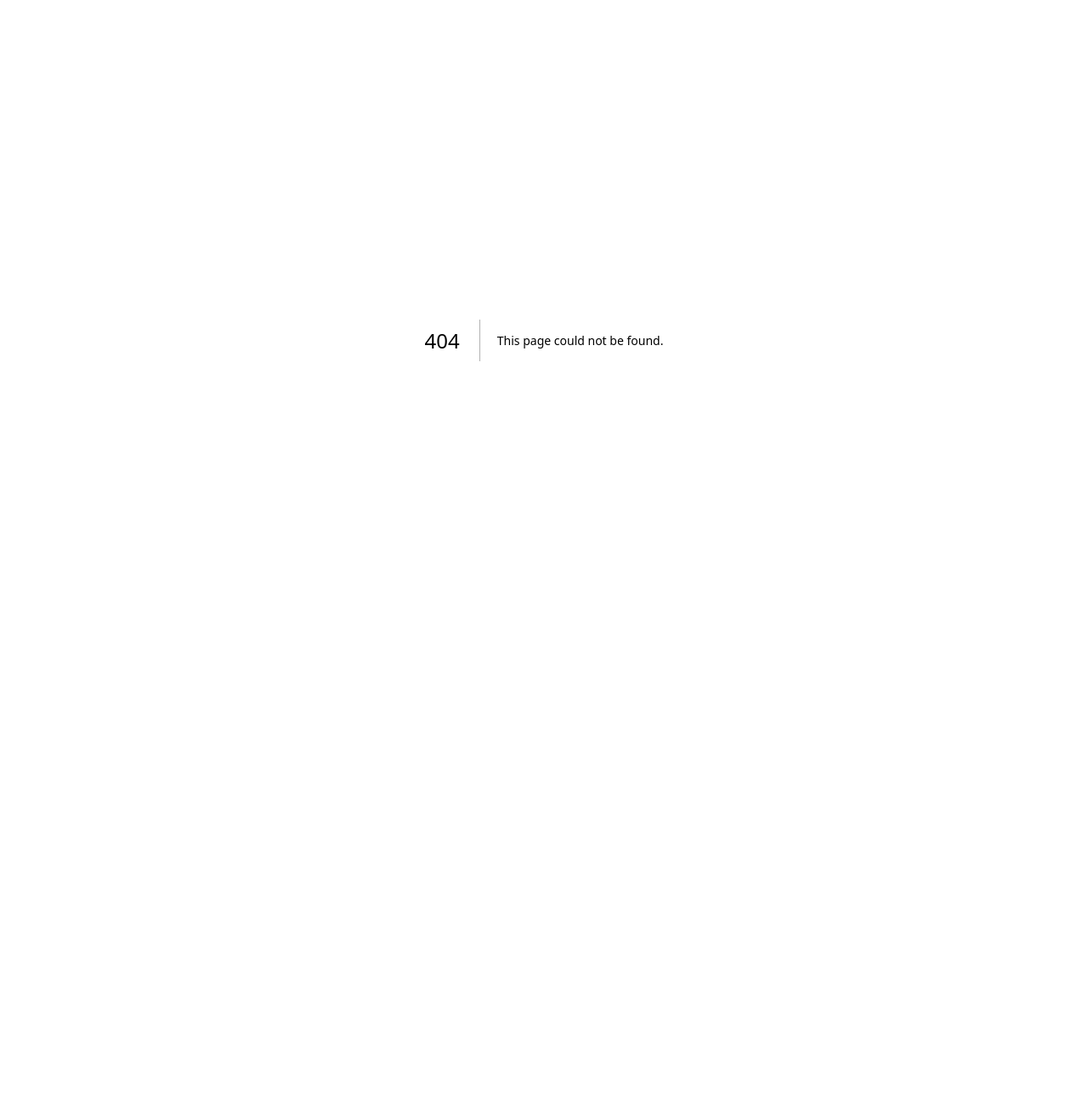
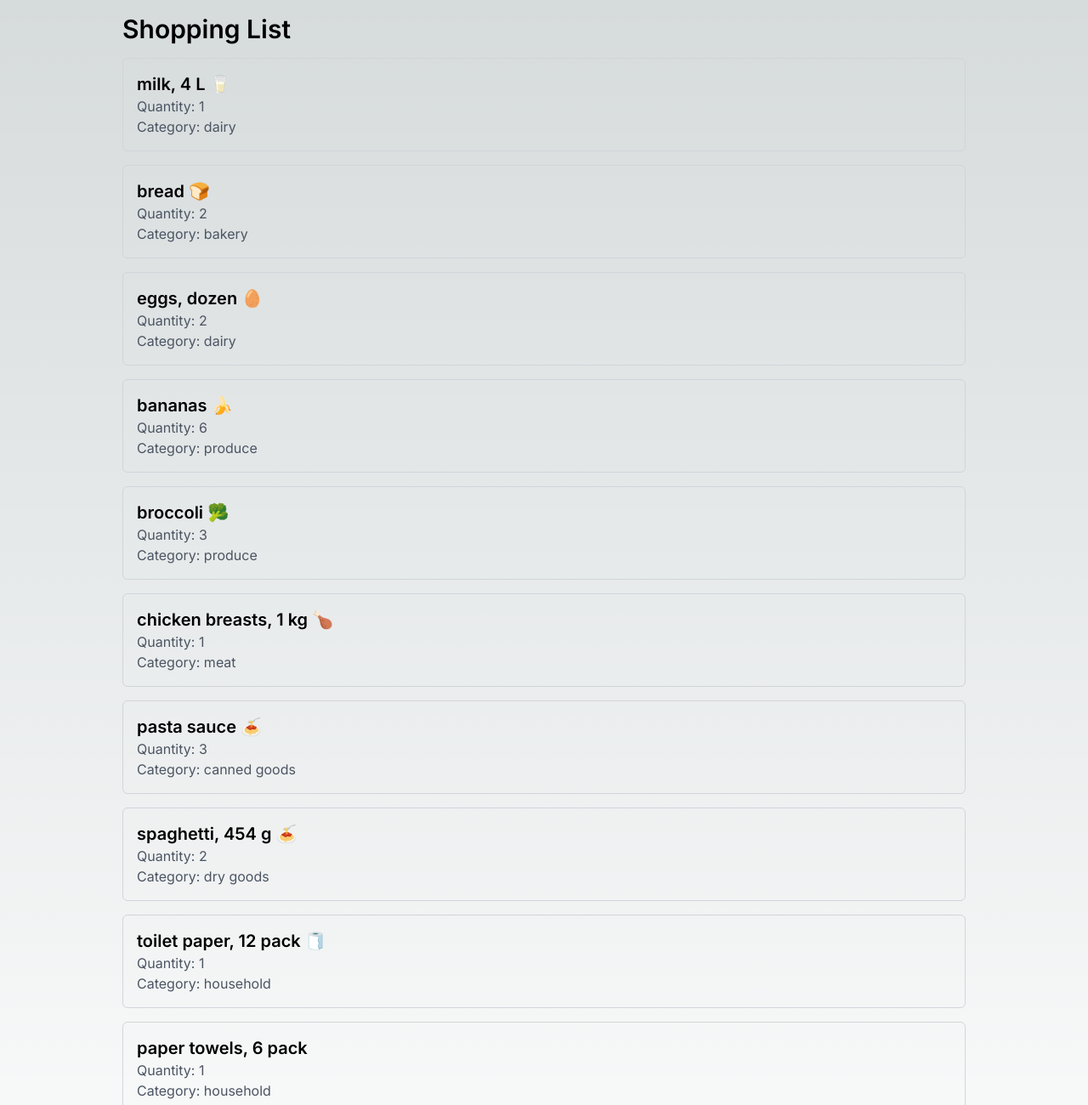
Before and after one commit to monkeyV100/cprg306-assignments, a Next.js app: page /week3 in a window 1280 px wide. Before the commit this address had no page. Shown: the top 1300 px of the page at 85% size. Before the commit the page ends 800 px from the top, so only its background shows below. Built offline with nearby package versions, Linux system fonts and the light colour scheme.

Commit message:
week3
made code required for week3 assignment

```diff
--- a/app/page.js
+++ b/app/page.js
@@ -5,8 +5,13 @@ import StudentInfo from "./studentinfo/studentinfo.jsx";
 export default function HomePage(){
   return (
     <div>
-      <StudentInfo></StudentInfo>
-    <Link href={"/week2"}>Week2</Link>
+      <StudentInfo />
+      <div>
+        <Link href="/week2">Week2</Link>
+      </div>
+      <div>
+        <Link href="/week3">Week3</Link>
+      </div>
     </div>
   );
 }
--- /dev/null
+++ b/app/week3/item-list.js
@@ -0,0 +1,96 @@
+import Item from "./item"
+
+function ItemList () {
+    const item1 = {
+        name: "milk, 4 L 🥛",
+        quantity: 1,
+        category: "dairy",
+      };
+
+      const item2 = {
+        name: "bread 🍞",
+        quantity: 2,
+        category: "bakery",
+      };
+
+      const item3 = {
+        name: "eggs, dozen 🥚",
+        quantity: 2,
+        category: "dairy",
+      };
+
+      const item4 = {
+        name: "bananas 🍌",
+        quantity: 6,
+        category: "produce",
+      };
+
+      const item5 = {
+        name: "broccoli 🥦",
+        quantity: 3,
+        category: "produce",
+      };
+
+      const item6 = {
+        name: "chicken breasts, 1 kg 🍗",
+        quantity: 1,
+        category: "meat",
+      };
+
+      const item7 = {
+        name: "pasta sauce 🍝",
+        quantity: 3,
+        category: "canned goods",
+      };
+
+      const item8 = {
+        name: "spaghetti, 454 g 🍝",
+        quantity: 2,
+        category: "dry goods",
+      };
+
+      const item9 = {
+        name: "toilet paper, 12 pack 🧻",
+        quantity: 1,
+        category: "household",
+      };
+
+      const item10 = {
+        name: "paper towels, 6 pack",
+        quantity: 1,
+        category: "household",
+      };
+
+      const item11 = {
+        name: "dish soap 🍽️",
+        quantity: 1,
+        category: "household",
+      };
+
+      const item12 = {
+        name: "hand soap 🧼",
+        quantity: 4,
+        category: "household",
+      };
+
+      return (
+        <div>
+          <Item name={item1.name} category={item1.category} quantity={item1.quantity} />
+          <Item name={item2.name} category={item2.category} quantity={item2.quantity} />
+          <Item name={item3.name} category={item3.category} quantity={item3.quantity} />
+          <Item name={item4.name} category={item4.category} quantity={item4.quantity} />
+          <Item name={item5.name} category={item5.category} quantity={item5.quantity} />
+          <Item name={item6.name} category={item6.category} quantity={item6.quantity} />
+          <Item name={item7.name} category={item7.category} quantity={item7.quantity} />
+          <Item name={item8.name} category={item8.category} quantity={item8.quantity} />
+          <Item name={item9.name} category={item9.category} quantity={item9.quantity} />
+          <Item name={item10.name} category={item10.category} quantity={item10.quantity} />
+          <Item name={item11.name} category={item11.category} quantity={item11.quantity} />
+          <Item name={item12.name} category={item12.category} quantity={item12.quantity} />
+        </div>
+      );
+
+
+}
+
+export default ItemList;
--- /dev/null
+++ b/app/week3/item.js
@@ -0,0 +1,14 @@
+
+function Item(props) {
+    return (
+        <div>
+            <ul className="border border-gray-300 p-4 mb-4 rounded-md">
+                <li className="text-xl font-semibold">{props.name}</li>
+                <li className="text-gray-600">Quantity: {props.quantity}</li>
+                <li className="text-gray-600">Category: {props.category}</li>
+            </ul>
+        </div>
+    );
+  }
+
+  export default Item;
--- /dev/null
+++ b/app/week3/page.js
@@ -0,0 +1,13 @@
+
+import ItemList from "./item-list"
+
+function Page() {
+  return (
+    <main className="max-w-screen-lg mx-auto p-4">
+      <h1 className="text-3xl font-semibold mb-4">Shopping List</h1>
+      <ItemList></ItemList>
+    </main>
+  );
+}
+
+export default Page;
```
